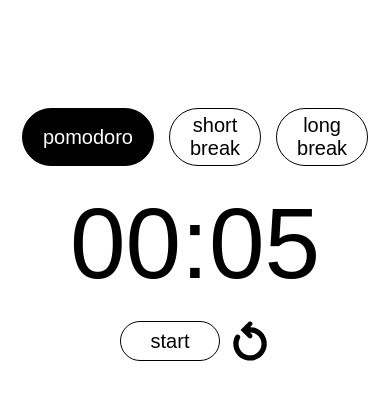
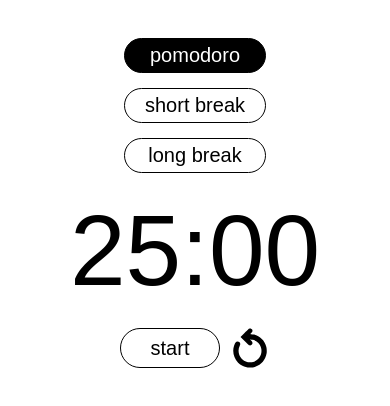
Before and after one commit to DanikPrich/PomodoroTimer, a React (Create React App) app: page / in a window 390 px wide. Shown: the top 406 px of the page. Built offline with nearby package versions, Linux system fonts and the light colour scheme.

Commit message:
changing timer type automaticly + mobile adapt.

```diff
--- a/src/components/Header/Header.scss
+++ b/src/components/Header/Header.scss
@@ -20,6 +20,9 @@
       color: #ffffff;
       border: 1px solid black;
     }
+    &:active {
+      color: rgb(169, 169, 169);
+    }
 
     &_active {
       background-color: #000000;
@@ -30,3 +33,11 @@
 
   }
 }
+
+@media (max-width: 500px) {
+  .pomodoro {
+    &__btns {
+      flex-direction: column;
+    }
+  }
+}
--- a/src/components/app/App.js
+++ b/src/components/app/App.js
@@ -17,7 +17,7 @@ function App() {
 
   const [timer, setTimer] = useState('')
   const [minutes, setMinutes] = useState(0)
-  const [seconds, setSeconds] = useState(5)
+  const [seconds, setSeconds] = useState(1)
   const [timerInterval, setTimerInterval] = useState()
 
   const [timerStarted, setTimerStarted] = useState(false)
@@ -30,6 +30,9 @@ function App() {
 
   useEffect(() => {
     if(seconds === 0 && minutes === 0) {
+      if(timerType === 'pomodoro') {
+        setTimerType('shortBreak')
+      }
       stopTimer()
     }
 
@@ -42,13 +45,15 @@ function App() {
     // eslint-disable-next-line
   }, [minutes, seconds])
 
+  useEffect(() => {
+    setMinutes(timerTypes[timerType])
+    setSeconds(0)
+    // eslint-disable-next-line
+  }, [timerType])
+
   const changeTimerType = (type) => {
     setTimerType(type)
-
     stopTimer()
-
-    setMinutes(timerTypes[type])
-    setSeconds(0)
   }
 
   const transformTimer = (min, sec) => {
--- a/src/style/_interface.scss
+++ b/src/style/_interface.scss
@@ -5,3 +5,9 @@ body {
 .section {
   padding-top: 100px;
 }
+
+@media (max-width: 500px) {
+  .section {
+    padding-top: 30px;
+  }
+}
```
Also changed, not shown: src/components/app/App.scss (line endings or trailing spaces).
